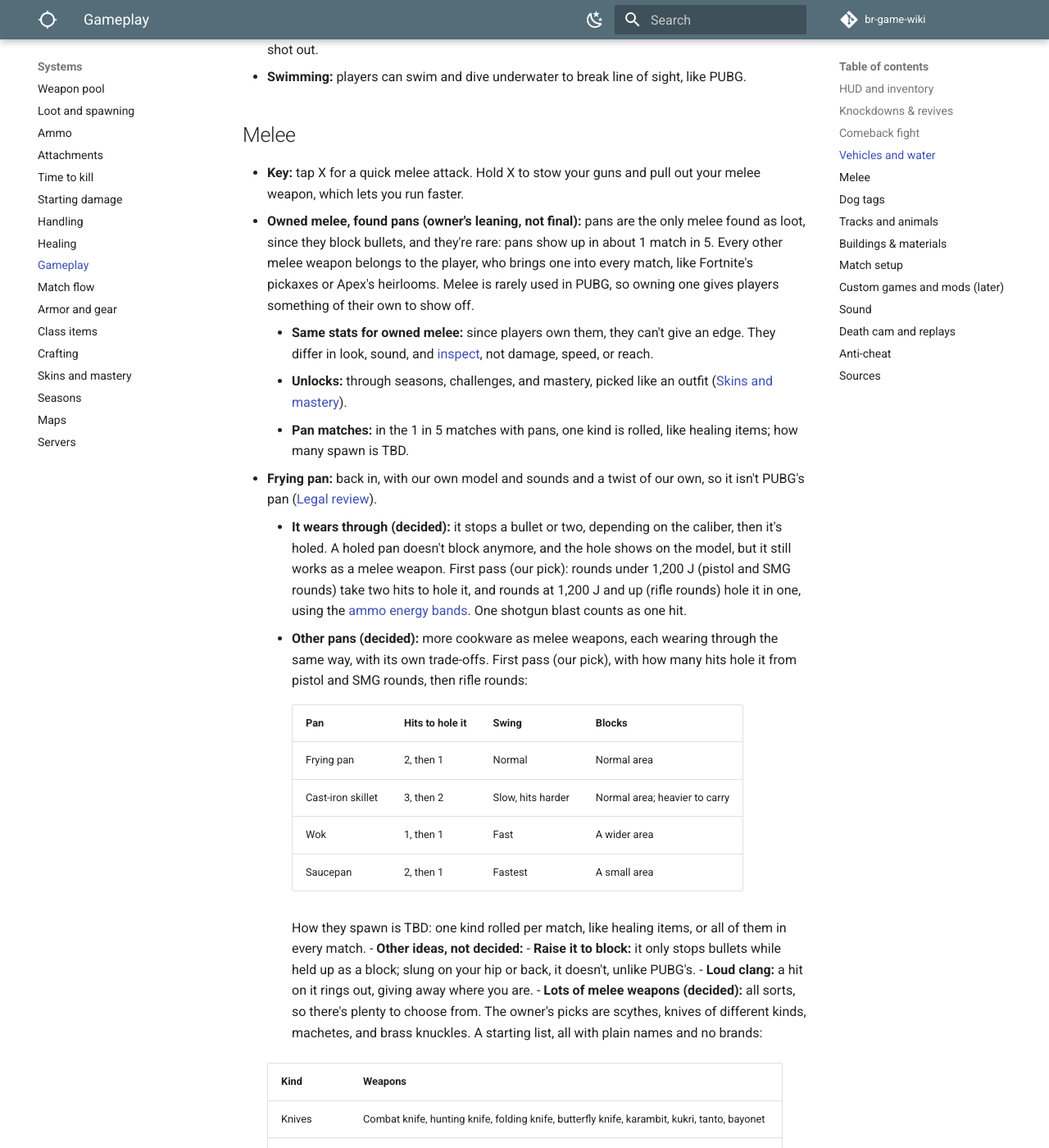
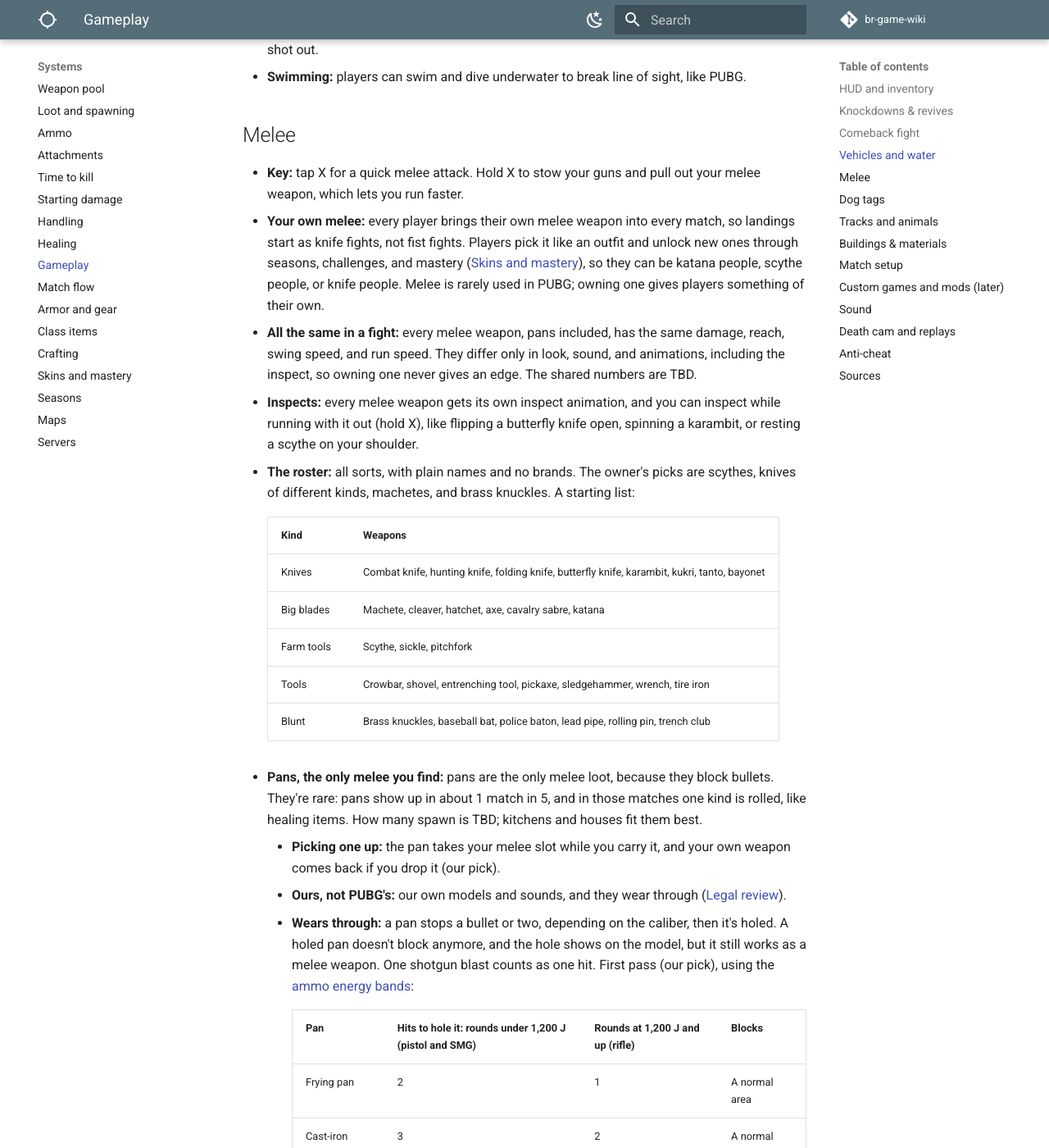
Before and after one commit to DerrickSpartan1/br-game-wiki, an MkDocs documentation site: the page built from docs/systems/gameplay.md, in a window 1280 px wide and 1400 px high, scrolled down 3859 px. Shown: the whole window at 82% size. Built offline with MkDocs 1.6.1 and Material for MkDocs 9.7.7, drawn with Linux system fonts in a browser that asks for light colours; comment, search, counter and statistics services are not loaded; some of the changed text lies outside the part shown.

Commit message:
Make owned melee official: same stats, looks differ; pans are rare loot
Co-Authored-By: Claude Opus 5.5 <noreply@anthropic.com>
Claude-Session: https://claude.ai/code/session_01LAp2s4euUjj6HZthupXLj4

```diff
--- a/docs/planning/decisions.md
+++ b/docs/planning/decisions.md
@@ -4,6 +4,7 @@ Every design decision, newest first. The decision itself lives on the page linke
 
 | Date | Decision | Page |
 | --- | --- | --- |
+| 2026-11-21 | Players own their melee weapons and bring one into every match; every melee weapon, pans included, has the same damage, reach, and speed and differs only in look and animations. Pans are the only melee loot, in about 1 match in 5, one kind per match | [Gameplay](../systems/gameplay.md#melee), [Skins and mastery](../systems/skins.md#melee-weapons) |
 | 2026-11-21 | Every melee weapon gets its own inspect animation, usable while running with it out | [Gameplay](../systems/gameplay.md#melee) |
 | 2026-11-21 | Lots of melee weapons of all sorts, including scythes, knives of different kinds, machetes, and brass knuckles | [Gameplay](../systems/gameplay.md#melee) |
 | 2026-11-21 | More pans as melee weapons (cast-iron skillet, wok, saucepan), each wearing through like the frying pan with its own trade-offs | [Gameplay](../systems/gameplay.md#melee) |
--- a/docs/systems/gameplay.md
+++ b/docs/systems/gameplay.md
@@ -92,39 +92,32 @@ Dashes are numbers the sources checked don't give. Which vehicles each map gets
 ## Melee
 
 - **Key:** tap X for a quick melee attack. Hold X to stow your guns and pull out your melee weapon, which lets you run faster.
-- **Owned melee, found pans (owner's leaning, not final):** pans are the only melee found as loot, since they block bullets, and they're rare: pans show up in about 1 match in 5. Every other melee weapon belongs to the player, who brings one into every match, like Fortnite's pickaxes or Apex's heirlooms. Melee is rarely used in PUBG, so owning one gives players something of their own to show off.
-    - **Same stats for owned melee:** since players own them, they can't give an edge. They differ in look, sound, and [inspect](#melee), not damage, speed, or reach.
-    - **Unlocks:** through seasons, challenges, and mastery, picked like an outfit ([Skins and mastery](skins.md)).
-    - **Pan matches:** in the 1 in 5 matches with pans, one kind is rolled, like healing items; how many spawn is TBD.
-- **Frying pan:** back in, with our own model and sounds and a twist of our own, so it isn't PUBG's pan ([Legal review](../planning/legal-review.md#pubg-look-and-feel)).
-    - **It wears through (decided):** it stops a bullet or two, depending on the caliber, then it's holed. A holed pan doesn't block anymore, and the hole shows on the model, but it still works as a melee weapon. First pass (our pick): rounds under 1,200 J (pistol and SMG rounds) take two hits to hole it, and rounds at 1,200 J and up (rifle rounds) hole it in one, using the [ammo energy bands](ammo.md#weight). One shotgun blast counts as one hit.
-    - **Other pans (decided):** more cookware as melee weapons, each wearing through the same way, with its own trade-offs. First pass (our pick), with how many hits hole it from pistol and SMG rounds, then rifle rounds:
-
-        | Pan | Hits to hole it | Swing | Blocks |
-        | --- | --- | --- | --- |
-        | Frying pan | 2, then 1 | Normal | Normal area |
-        | Cast-iron skillet | 3, then 2 | Slow, hits harder | Normal area; heavier to carry |
-        | Wok | 1, then 1 | Fast | A wider area |
-        | Saucepan | 2, then 1 | Fastest | A small area |
-
-        How they spawn is TBD: one kind rolled per match, like healing items, or all of them in every match.
-    - **Other ideas, not decided:**
-        - **Raise it to block:** it only stops bullets while held up as a block; slung on your hip or back, it doesn't, unlike PUBG's.
-        - **Loud clang:** a hit on it rings out, giving away where you are.
-- **Lots of melee weapons (decided):** all sorts, so there's plenty to choose from. The owner's picks are scythes, knives of different kinds, machetes, and brass knuckles. A starting list, all with plain names and no brands:
+- **Your own melee:** every player brings their own melee weapon into every match, so landings start as knife fights, not fist fights. Players pick it like an outfit and unlock new ones through seasons, challenges, and mastery ([Skins and mastery](skins.md#melee-weapons)), so they can be katana people, scythe people, or knife people. Melee is rarely used in PUBG; owning one gives players something of their own.
+- **All the same in a fight:** every melee weapon, pans included, has the same damage, reach, swing speed, and run speed. They differ only in look, sound, and animations, including the inspect, so owning one never gives an edge. The shared numbers are TBD.
+- **Inspects:** every melee weapon gets its own inspect animation, and you can inspect while running with it out (hold X), like flipping a butterfly knife open, spinning a karambit, or resting a scythe on your shoulder.
+- **The roster:** all sorts, with plain names and no brands. The owner's picks are scythes, knives of different kinds, machetes, and brass knuckles. A starting list:
 
     | Kind | Weapons |
     | --- | --- |
     | Knives | Combat knife, hunting knife, folding knife, butterfly knife, karambit, kukri, tanto, bayonet |
-    | Big blades | Machete, cleaver, hatchet, axe, cavalry sabre, katana (rare) |
+    | Big blades | Machete, cleaver, hatchet, axe, cavalry sabre, katana |
     | Farm tools | Scythe, sickle, pitchfork |
-    | Tools | Crowbar, shovel, entrenching tool, pickaxe, sledgehammer, wrench, tire iron, wire cutters |
+    | Tools | Crowbar, shovel, entrenching tool, pickaxe, sledgehammer, wrench, tire iron |
     | Blunt | Brass knuckles, baseball bat, police baton, lead pipe, rolling pin, trench club |
-    | Pans | Frying pan, cast-iron skillet, wok, saucepan (above) |
 
-    - **What sets them apart:** damage, swing speed, reach, and how fast you run with it out. Only pans block bullets. Numbers TBD.
-    - **Inspects (decided):** every melee weapon gets its own inspect animation, and you can inspect while running with it out (hold X), like flipping a butterfly knife open, spinning a karambit, or resting a scythe on your shoulder. Part of why there are so many kinds.
-    - **Where they spawn (idea):** where they'd really be: farm tools on farms, kitchen things in houses, tools in garages and the quarry, military knives and entrenching tools at military spots, and swords rarely, like in vaults.
+- **Pans, the only melee you find:** pans are the only melee loot, because they block bullets. They're rare: pans show up in about 1 match in 5, and in those matches one kind is rolled, like healing items. How many spawn is TBD; kitchens and houses fit them best.
+    - **Picking one up:** the pan takes your melee slot while you carry it, and your own weapon comes back if you drop it (our pick).
+    - **Ours, not PUBG's:** our own models and sounds, and they wear through ([Legal review](../planning/legal-review.md#pubg-look-and-feel)).
+    - **Wears through:** a pan stops a bullet or two, depending on the caliber, then it's holed. A holed pan doesn't block anymore, and the hole shows on the model, but it still works as a melee weapon. One shotgun blast counts as one hit. First pass (our pick), using the [ammo energy bands](ammo.md#weight):
+
+        | Pan | Hits to hole it: rounds under 1,200 J (pistol and SMG) | Rounds at 1,200 J and up (rifle) | Blocks |
+        | --- | --- | --- | --- |
+        | Frying pan | 2 | 1 | A normal area |
+        | Cast-iron skillet | 3 | 2 | A normal area |
+        | Wok | 1 | 1 | A wider area |
+        | Saucepan | 2 | 1 | A small area |
+
+    - **Other ideas, not decided:** it only blocks while raised, not slung on your hip or back, unlike PUBG's; and a loud clang when it's hit, giving away where you are.
 
 ## Dog tags
 
```
Also changed, not shown: docs/planning/changelog.md (+1 -0 lines), docs/planning/open-questions.md (+1 -1 lines), docs/systems/match-flow.md (+1 -1 lines), docs/systems/skins.md (+9 -0 lines).
